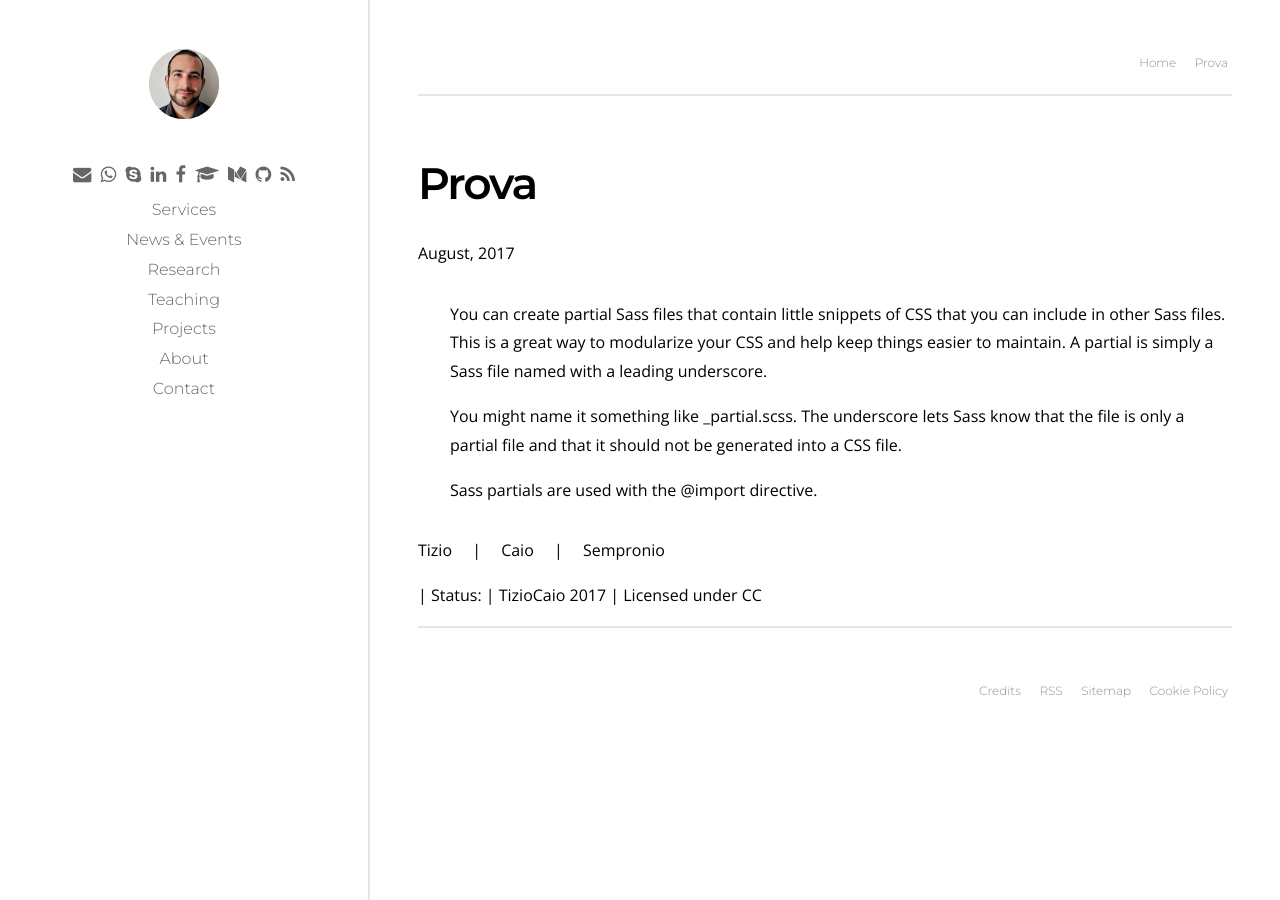
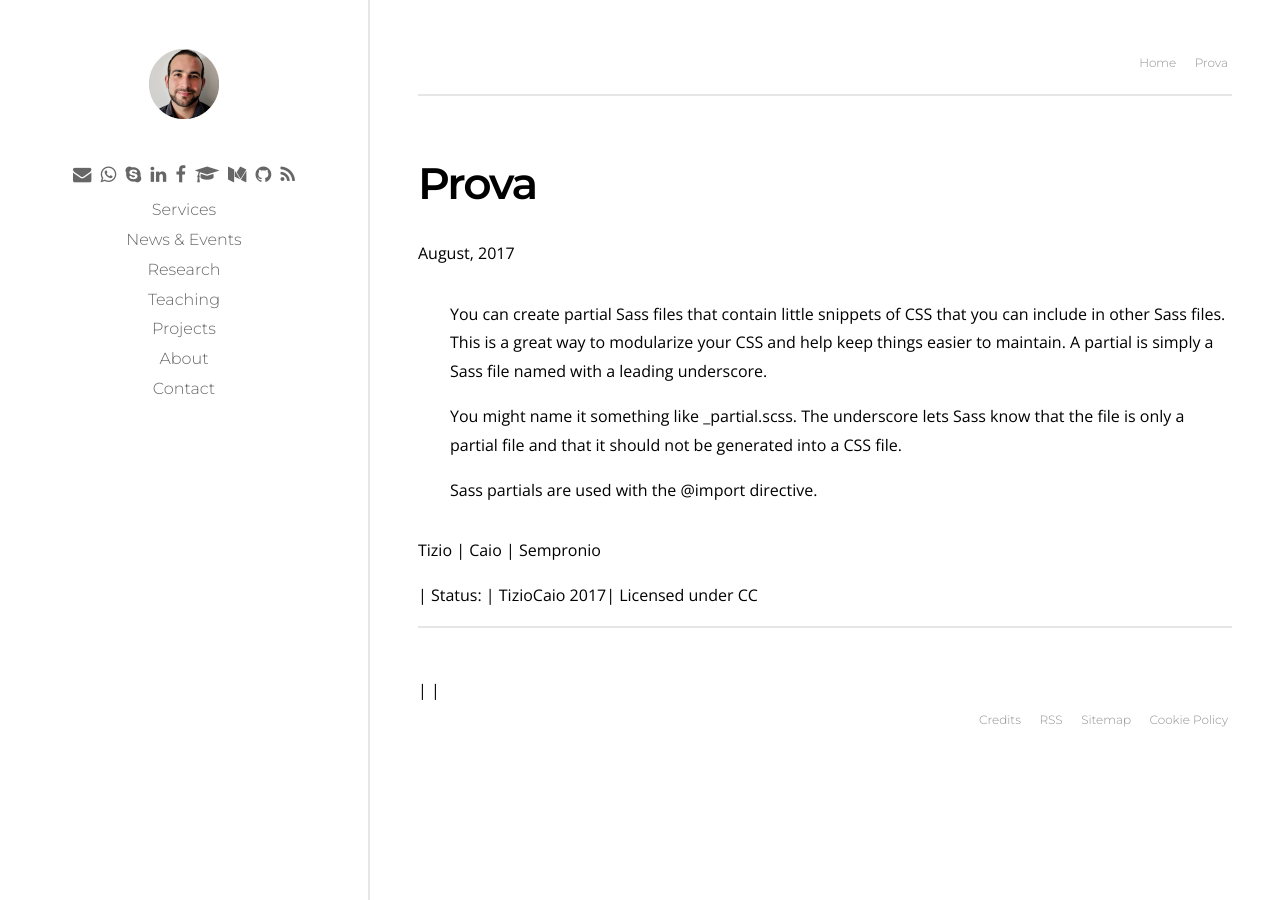
Before and after one commit to p-marco/p-marco.github.io, a Jekyll site: the page built from prova.md, in a window 1280 px wide. Built offline with Jekyll 4.4.1, drawn with Linux system fonts in a browser that asks for light colours; our own code applies the rules of GitHub Pages for plain Markdown files.

Commit message:
default layout test

```diff
--- a/_includes/item.html
+++ b/_includes/item.html
@@ -11,12 +11,20 @@
 
 
 	{% if page.pdf %}
-		<span class="btn"><a href="{{ page.pdf }}">Read the pdf</a></span>
+		<div class="btn btn--block"><a href="{{ page.pdf }}">Read the pdf</a></div>
 	{% endif %}
 
 	{% if page.github %}
-		<span class="btn"><a href="{{ page.github }}">View on Github</a></span>
+		<div class="btn"><a href="{{ page.github }}">View on Github</a></div>
 	{% endif %}
 
-	<p><small>{{ page.type }} | Status: {{ page.status }} | {{ page.author }} {{ page.date.y }} | {{ page.license }}</small></p>
+	<p>
+		<small>
+			<span class="list-item">{{ page.type }}</span>
+			<span class="list-item">Status: {{ page.status }} </span>
+			<span class="list-item">{{ page.author }} {{ page.date.y }}</span>
+			<span class="list-item">{{ page.license }}</span>
+		</small>
+	</p>
 </article>
+		 |  |
--- a/assets/css/styles.scss
+++ b/assets/css/styles.scss
@@ -259,7 +259,5 @@ p {margin-top:1em}
 
 .list-item:not(:last-of-type):after {
 	display:inline-block;
-	content: "|";
-	margin-left: 1em;
-	margin-right: 1em
+	content: " | ";
 }
```
